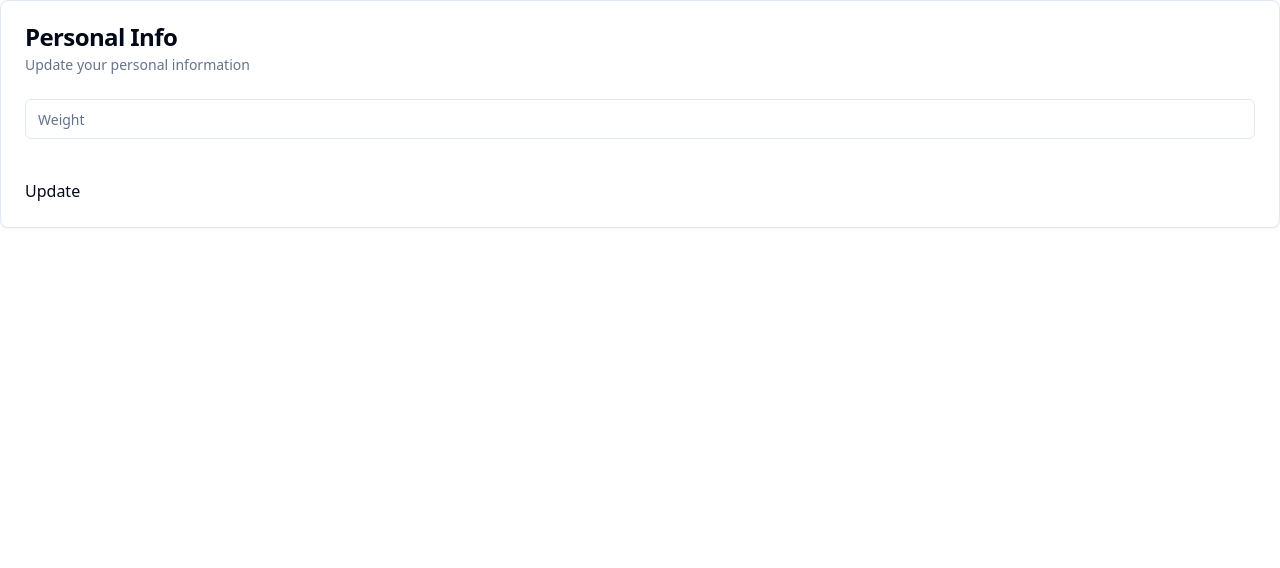
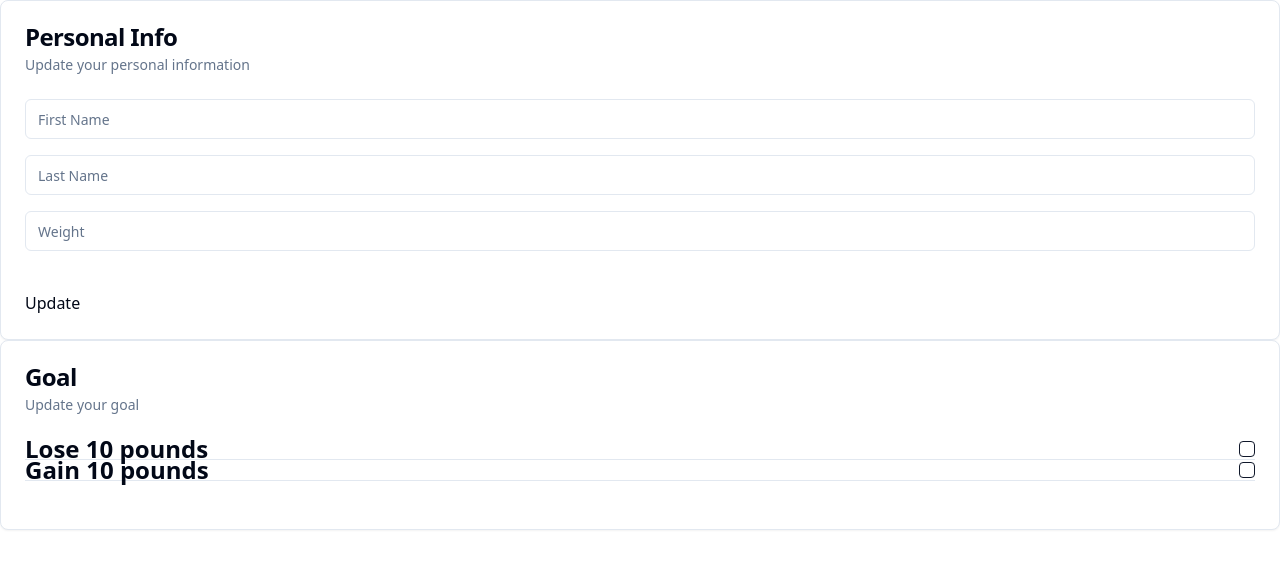
Before and after one commit to zamachnoi/FitnessManager, a React (Vite) app in the folder client/fitness-manager/: page / in a window 1280 px wide. Shown: the top 568 px of the page. Built offline with nearby package versions, Linux system fonts and the light colour scheme; no server answers.

Commit message:
Updated frontend

```diff
--- a/client/fitness-manager/package.json
+++ b/client/fitness-manager/package.json
@@ -10,8 +10,11 @@
     "preview": "vite preview"
   },
   "dependencies": {
+    "@radix-ui/react-checkbox": "^1.0.4",
     "@radix-ui/react-dropdown-menu": "^2.0.6",
     "@radix-ui/react-select": "^2.0.0",
+    "@radix-ui/react-separator": "^1.0.3",
+    "@radix-ui/react-slot": "^1.0.2",
     "class-variance-authority": "^0.7.0",
     "clsx": "^2.1.0",
     "lucide-react": "^0.364.0",
--- /dev/null
+++ b/client/fitness-manager/src/components/memberDashboard/Goal.tsx
@@ -0,0 +1,26 @@
+import { Checkbox } from '@/components/ui/checkbox'
+import { Separator } from '@/components/ui/separator';
+
+const GoalForm = ({
+  goalId,
+  goalName,
+}: {
+  goalId: string;
+  goalName: string;
+}) => {
+
+  return (
+    <div>
+      <div className="flex justify-between items-center h-[20px]">
+        <h2 className="text-2xl font-bold">{goalName}</h2>
+        <Checkbox
+          id={goalId}
+        />
+      </div>
+      <Separator />
+    </div>
+
+  )
+}
+
+export default GoalForm
--- /dev/null
+++ b/client/fitness-manager/src/components/memberDashboard/GoalCard.tsx
@@ -0,0 +1,37 @@
+import DashboardCard from './DashboardCard';
+import Goal from './Goal';
+
+type GoalType = {
+  goalId: string,
+  goalName: string
+
+}
+
+const GoalCard = ({
+  goals = []
+}: {
+  goals?: GoalType[]
+
+}) => {
+  return (
+    <DashboardCard
+      title="Goal"
+      description="Update your goal"
+      footer={null}
+    >
+
+      {goals.map((goal: GoalType, index: number) => (
+        <Goal
+          key={index}
+          goalId={goal?.goalId}
+          goalName={goal?.goalName}
+        />
+      ))
+      }
+
+
+    </DashboardCard>
+  )
+}
+
+export default GoalCard
--- /dev/null
+++ b/client/fitness-manager/src/components/memberDashboard/GoalForm.tsx
@@ -0,0 +1,18 @@
+import { Input } from "@/components/ui/input"
+import { Button } from "@/components/ui/button"
+
+
+const GoalForm = () => {
+  return (
+    <div className="flex justify-between items-center h-[20px]">
+      <Input
+        type="goalName"
+        placeholder="add a goal..."
+        className="mb-4"
+      />
+      <Button className="btn">Add</Button>
+    </div>
+  )
+}
+
+export default GoalForm
--- a/client/fitness-manager/src/components/memberDashboard/MemberDashboard.tsx
+++ b/client/fitness-manager/src/components/memberDashboard/MemberDashboard.tsx
@@ -1,4 +1,5 @@
 import PersonalInfoCard from "./PersonalInfoCard"
+import GoalCard from "./GoalCard"
 import { getData } from "@/utils/getData"
 
 export async function getServerSideProps(memberId: number) {
@@ -21,10 +22,27 @@
   memberId: number
 }) => {
 
+  const testGoals = [
+    {
+      goalId: "1",
+      goalName: "Lose 10 pounds"
+    },
+    {
+      goalId: "2",
+      goalName: "Gain 10 pounds"
+    }
+
+  ]
+
   const props = getServerSideProps(memberId)
+  console.log(props)
 
   return (
-    <PersonalInfoCard />
+    <div>
+      <PersonalInfoCard />
+      <GoalCard goals={testGoals} />
+    </div>
+
   )
 }
 
--- a/client/fitness-manager/src/components/memberDashboard/PersonalInfoCard.tsx
+++ b/client/fitness-manager/src/components/memberDashboard/PersonalInfoCard.tsx
@@ -15,6 +15,16 @@
       )}
     >
       <Input
+        type="firstName"
+        placeholder="First Name"
+        className="mb-4"
+      />
+      <Input
+        type="lastName"
+        placeholder="Last Name"
+        className="mb-4"
+      />
+      <Input
         type="weight"
         placeholder="Weight"
         className="mb-4"
--- /dev/null
+++ b/client/fitness-manager/src/components/ui/button.tsx
@@ -0,0 +1,56 @@
+import * as React from "react"
+import { Slot } from "@radix-ui/react-slot"
+import { cva, type VariantProps } from "class-variance-authority"
+
+import { cn } from "@/lib/utils"
+
+const buttonVariants = cva(
+  "inline-flex items-center justify-center whitespace-nowrap rounded-md text-sm font-medium ring-offset-background transition-colors focus-visible:outline-none focus-visible:ring-2 focus-visible:ring-ring focus-visible:ring-offset-2 disabled:pointer-events-none disabled:opacity-50",
+  {
+    variants: {
+      variant: {
+        default: "bg-primary text-primary-foreground hover:bg-primary/90",
+        destructive:
+          "bg-destructive text-destructive-foreground hover:bg-destructive/90",
+        outline:
+          "border border-input bg-background hover:bg-accent hover:text-accent-foreground",
+        secondary:
+          "bg-secondary text-secondary-foreground hover:bg-secondary/80",
+        ghost: "hover:bg-accent hover:text-accent-foreground",
+        link: "text-primary underline-offset-4 hover:underline",
+      },
+      size: {
+        default: "h-10 px-4 py-2",
+        sm: "h-9 rounded-md px-3",
+        lg: "h-11 rounded-md px-8",
+        icon: "h-10 w-10",
+      },
+    },
+    defaultVariants: {
+      variant: "default",
+      size: "default",
+    },
+  }
+)
+
+export interface ButtonProps
+  extends React.ButtonHTMLAttributes<HTMLButtonElement>,
+    VariantProps<typeof buttonVariants> {
+  asChild?: boolean
+}
+
+const Button = React.forwardRef<HTMLButtonElement, ButtonProps>(
+  ({ className, variant, size, asChild = false, ...props }, ref) => {
+    const Comp = asChild ? Slot : "button"
+    return (
+      <Comp
+        className={cn(buttonVariants({ variant, size, className }))}
+        ref={ref}
+        {...props}
+      />
+    )
+  }
+)
+Button.displayName = "Button"
+
+export { Button, buttonVariants }
--- /dev/null
+++ b/client/fitness-manager/src/components/ui/checkbox.tsx
@@ -0,0 +1,28 @@
+import * as React from "react"
+import * as CheckboxPrimitive from "@radix-ui/react-checkbox"
+import { Check } from "lucide-react"
+
+import { cn } from "@/lib/utils"
+
+const Checkbox = React.forwardRef<
+  React.ElementRef<typeof CheckboxPrimitive.Root>,
+  React.ComponentPropsWithoutRef<typeof CheckboxPrimitive.Root>
+>(({ className, ...props }, ref) => (
+  <CheckboxPrimitive.Root
+    ref={ref}
+    className={cn(
+      "peer h-4 w-4 shrink-0 rounded-sm border border-primary ring-offset-background focus-visible:outline-none focus-visible:ring-2 focus-visible:ring-ring focus-visible:ring-offset-2 disabled:cursor-not-allowed disabled:opacity-50 data-[state=checked]:bg-primary data-[state=checked]:text-primary-foreground",
+      className
+    )}
+    {...props}
+  >
+    <CheckboxPrimitive.Indicator
+      className={cn("flex items-center justify-center text-current")}
+    >
+      <Check className="h-4 w-4" />
+    </CheckboxPrimitive.Indicator>
+  </CheckboxPrimitive.Root>
+))
+Checkbox.displayName = CheckboxPrimitive.Root.displayName
+
+export { Checkbox }
--- /dev/null
+++ b/client/fitness-manager/src/components/ui/separator.tsx
@@ -0,0 +1,29 @@
+import * as React from "react"
+import * as SeparatorPrimitive from "@radix-ui/react-separator"
+
+import { cn } from "@/lib/utils"
+
+const Separator = React.forwardRef<
+  React.ElementRef<typeof SeparatorPrimitive.Root>,
+  React.ComponentPropsWithoutRef<typeof SeparatorPrimitive.Root>
+>(
+  (
+    { className, orientation = "horizontal", decorative = true, ...props },
+    ref
+  ) => (
+    <SeparatorPrimitive.Root
+      ref={ref}
+      decorative={decorative}
+      orientation={orientation}
+      className={cn(
+        "shrink-0 bg-border",
+        orientation === "horizontal" ? "h-[1px] w-full" : "h-full w-[1px]",
+        className
+      )}
+      {...props}
+    />
+  )
+)
+Separator.displayName = SeparatorPrimitive.Root.displayName
+
+export { Separator }
```
Also changed, not shown: 2 other files (tests, documents, lock files or other folders).
